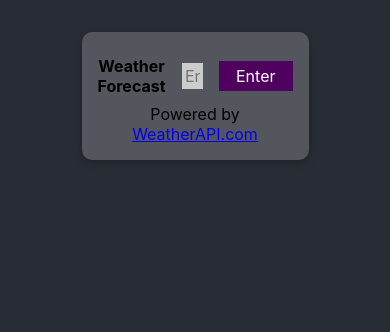
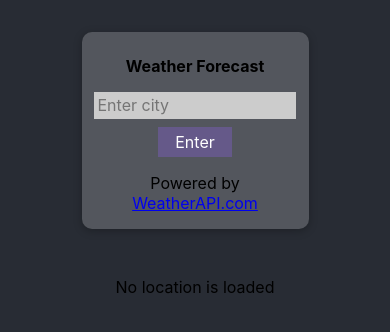
Before and after one commit to faizalhaziq11/react-weather-app, a React (Create React App) app: page / in a window 390 px wide. Shown: the top 332 px of the page. Built offline with nearby package versions, Linux system fonts and the light colour scheme.

Commit message:
added mobile view, fix some code

```diff
--- a/src/App.css
+++ b/src/App.css
@@ -1,3 +1,7 @@
+* {
+  font-size: 1rem;
+}
+
 .App {
   text-align: center;
 }
@@ -23,4 +27,13 @@
   align-items: stretch;
   justify-content: center;
   gap: 1rem;
+  padding: 0 1rem;
 }
+
+@media screen and (max-width: 50rem) {
+  .container {
+    flex-direction: column-reverse;
+    align-items: center;
+    /* justify-content: center; */
+  }
+}
--- a/src/App.js
+++ b/src/App.js
@@ -4,12 +4,21 @@ import Search from "./components/Search/Search";
 import { WEATHER_API_URL, API_KEY } from "./lib/api";
 import CurrentWeather from "./components/Weather/CurrentWeather";
 import ForecastWeather from "./components/Weather/ForecastWeather";
+import LoadingSpinner from "./components/UI/LoadingSpinner";
 
 function App() {
   const [currentWeather, setCurrentWeather] = useState(null);
   const [forecastWeather, setForecastWeather] = useState(null);
+  const [noData, setNoData] = useState(true);
+  const [loading, setLoading] = useState(false);
 
   const searchWeather = async (location) => {
+    if (location === "") {
+      return setNoData(true);
+    }
+
+    setLoading(true);
+
     const currentWeatherReq = fetch(
       `${WEATHER_API_URL}/current.json?key=${API_KEY}&q=${location}&aqi=no`
     );
@@ -31,6 +40,9 @@ function App() {
       }
     );
 
+    setLoading(false);
+    setNoData(false);
+
     // const response = await fetch(
     //   `${WEATHER_API_URL}/current.json?key=${API_KEY}&q=${location}&aqi=no`
     // );
@@ -49,9 +61,14 @@ function App() {
         <Search searchWeather={searchWeather} />
         <div className="container">
           {/* <PoweredBy /> */}
-          {/* {!currentWeather && <p>No location is loaded</p>} */}
-          {forecastWeather && <ForecastWeather data={forecastWeather} />}
-          {currentWeather && <CurrentWeather data={currentWeather} />}
+          {loading && <LoadingSpinner />}
+          {noData && <p>No location is loaded</p>}
+          {!noData && forecastWeather && (
+            <ForecastWeather data={forecastWeather} />
+          )}
+          {!noData && currentWeather && (
+            <CurrentWeather data={currentWeather} />
+          )}
         </div>
       </div>
     </Fragment>
--- a/src/components/Search/Search.module.css
+++ b/src/components/Search/Search.module.css
@@ -1,3 +1,10 @@
+.form-container {
+  display: flex;
+  align-items: center;
+  justify-content: center;
+  gap: 1rem;
+}
+
 .input {
   margin: 2rem auto;
   padding: 1rem;
@@ -28,9 +35,15 @@
   border-color: #4f005f;
 }
 
-.form-container {
-  display: flex;
-  align-items: center;
-  justify-content: center;
-  gap: 1rem;
+@media screen and (max-width: 40rem) {
+  .form-container {
+    flex-direction: column;
+    justify-content: center;
+    gap: 0rem;
+    padding-bottom: 1rem;
+  }
+
+  .input input {
+    width: 100%;
+  }
 }
--- a/src/components/UI/Button.module.css
+++ b/src/components/UI/Button.module.css
@@ -1,7 +1,7 @@
 .button {
   font: inherit;
-  border: 1px solid #4f005f;
-  background: #4f005f;
+  border: 1px solid #655989;
+  background: #655989;
   color: white;
   padding: 0.25rem 1rem;
   cursor: pointer;
@@ -9,8 +9,8 @@
 
 .button:hover,
 .button:active {
-  background: #741188;
-  border-color: #741188;
+  background: #b2acc4;
+  border-color: #b2acc4;
 }
 
 .button:focus {
--- a/src/components/Weather/CurrentWeather.js
+++ b/src/components/Weather/CurrentWeather.js
@@ -34,11 +34,23 @@ const CurrentWeather = (props) => {
         </div>
         <p>{`${location.name}, ${location.country}`}</p>
         <div className={styles["parameter-row"]}>
-          <img src="./icons8-windsock-48.png" alt="Wind speed sensor" />
+          <img
+            src="./icons8-windsock-48.png"
+            className={styles["parameter-icon"]}
+            alt="Wind speed sensor"
+          />
           <span>{current.wind_kph} kph</span>
-          <img src="./icons8-hygrometer-48.png" alt="Air humidity sensor" />
+          <img
+            src="./icons8-hygrometer-48.png"
+            className={styles["parameter-icon"]}
+            alt="Air humidity sensor"
+          />
           <span>{current.humidity} %</span>
-          <img src="./icons8-clouds-48.png" alt="Cloud covering" />
+          <img
+            src="./icons8-clouds-48.png"
+            className={styles["parameter-icon"]}
+            alt="Cloud sensor"
+          />
           <span>{current.cloud} %</span>
         </div>
         <p>Sky condition is {current.condition.text.toLowerCase()}</p>
--- a/src/components/Weather/CurrentWeather.module.css
+++ b/src/components/Weather/CurrentWeather.module.css
@@ -15,6 +15,7 @@
   box-shadow: 0 2px 8px rgba(0, 0, 0, 0.26);
   border-radius: 10px;
   padding: 1rem 0;
+  border: solid 4px #655989;
 }
 
 .today-container {
@@ -66,4 +67,9 @@
   align-items: center;
   justify-content: center;
   gap: 1rem;
+  padding: 0 1rem;
 }
+
+.parameter-icon {
+  height: 2rem;
+}
--- a/src/components/Weather/ForecastWeather.js
+++ b/src/components/Weather/ForecastWeather.js
@@ -13,10 +13,18 @@ const ForecastWeather = (props) => {
       <div className={styles.items} key={weather.date}>
         <span>{currentDay ? currentDay : "--"}</span>
         <div className={styles["humidity-containers"]}>
-          <img src="./icons8-hygrometer-48.png" alt="Air humidity sensor" />
+          <img
+            src="./icons8-hygrometer-48.png"
+            className={styles["item-icon"]}
+            alt="Air humidity sensor"
+          />
           <div>{weather.day.avghumidity}</div>
         </div>
-        <img src={weather.day.condition.icon} alt="Weather forecast" />
+        <img
+          src={weather.day.condition.icon}
+          className={styles["item-icon"]}
+          alt="Weather forecast"
+        />
         <div className={styles["temp-containers"]}>
           <span>Min</span>
           <span>{weather.day.mintemp_c.toFixed(1)}°C</span>
@@ -30,6 +38,7 @@ const ForecastWeather = (props) => {
   });
 
   return (
+    <React.Fragment>
       <div className={styles.container}>
         <div className={styles["header-container"]}>
           <span className={styles["text-header"]}>Weekly Weather Forecast</span>
@@ -41,6 +50,7 @@ const ForecastWeather = (props) => {
         </div>
         {weekday}
       </div>
+    </React.Fragment>
   );
 };
 
--- a/src/components/Weather/ForecastWeather.module.css
+++ b/src/components/Weather/ForecastWeather.module.css
@@ -6,10 +6,11 @@
   /* background: rgb(255, 255, 255); */
   box-shadow: 0 2px 8px rgba(0, 0, 0, 0.26);
   border-radius: 10px;
+  border: solid 4px #655989;
   padding: 1rem 0;
   display: flex;
-  gap: 0.5rem;
-  justify-content: center;
+  /* gap: 0.5rem; */
+  justify-content: space-around;
   flex-direction: column;
   font-size: 1rem;
   font-weight: 600;
@@ -24,7 +25,7 @@
 }
 
 .text-header {
-  font-size: 2rem;
+  font-size: 1.5rem;
   font-weight: 600;
 }
 
@@ -33,11 +34,19 @@
 }
 
 .items {
-  display: flex;
+  /* display: flex;
   flex-direction: row;
   align-items: center;
   justify-content: space-between;
-  padding: 1rem;
+  padding: 1rem; */
+  display: grid;
+  grid-template-columns: repeat(5, 1fr);
+  align-items: center;
+}
+
+.item-icon {
+  height: 3rem;
+  justify-self: center;
 }
 
 .humidity-containers {
```
Lines whose indentation alone changed are shown as unchanged.
